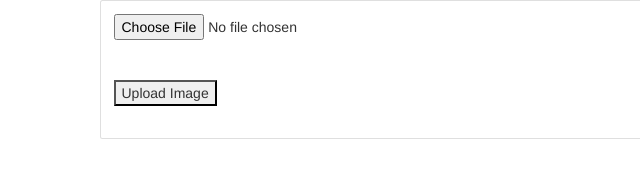
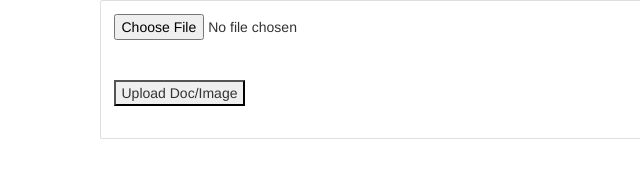
Before and after one commit to aliendroid1/wpd, a plain HTML site: page public/uploadfiles.html in a window 1280 px wide. Shown: the full height of the page, 0-640 px from the left. Drawn offline with nearby package versions, Linux system fonts and the light colour scheme.

Commit message:
Add files via upload

```diff
--- a/public/uploadfiles.html
+++ b/public/uploadfiles.html
@@ -2,7 +2,7 @@
 <html lang="en">
 <head>
 	<meta charset="UTF-8">
-	<title>Colleting Data</title>
+	<title>Collecting Data</title>
 	<script src="https://www.gstatic.com/firebasejs/3.7.4/firebase.js ">
 	</script>
 	<link rel="stylesheet" href="https://cdn.jsdelivr.net/npm/bootstrap@4.5.3/dist/css/bootstrap.min.css" integrity="sha384-TX8t27EcRE3e/ihU7zmQxVncDAy5uIKz4rEkgIXeMed4M0jlfIDPvg6uqKI2xXr2"	crossorigin="anonymous">
@@ -17,7 +17,7 @@
 					name="url" onchange="return fileValidation()"
 					id="url"><br><br>
 				<button type="button" onclick="uploadimage() ">
-				Upload Image
+				Upload Doc/Image
 				</button>
 				<br><br>
 			</div>
@@ -83,7 +83,7 @@ thisref.on('state_changed',function(snapshot) {
 }, function(error) {
 
 }, function() {
-// Uploaded completed successfully, now we can get the download URL
+// Upload completed successfully, now we can get the download URL
 thisref.snapshot.ref.getDownloadURL().then(function(downloadURL) {
 	//getting url of image
 	document.getElementById("url").value=downloadURL;
```
